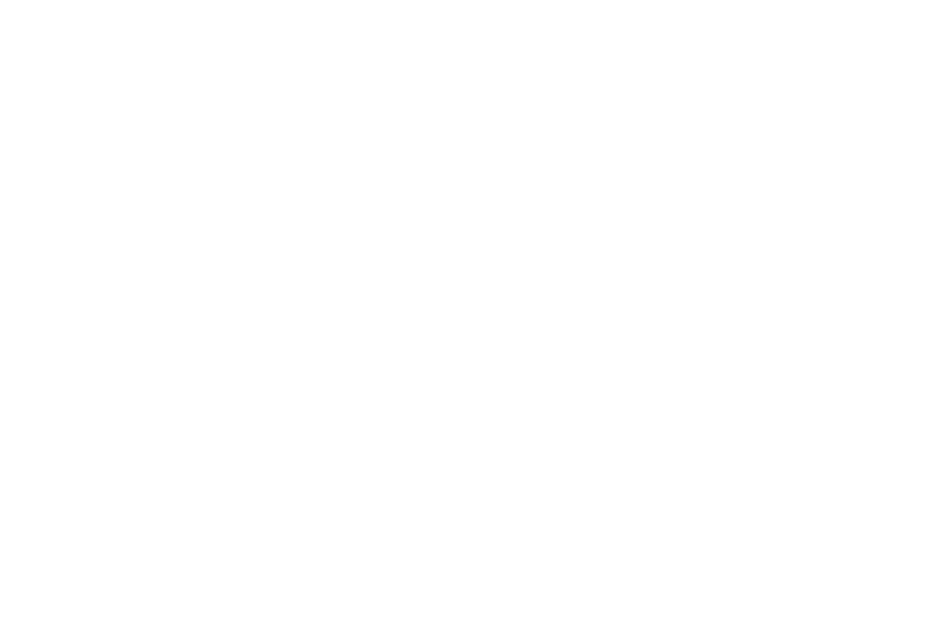
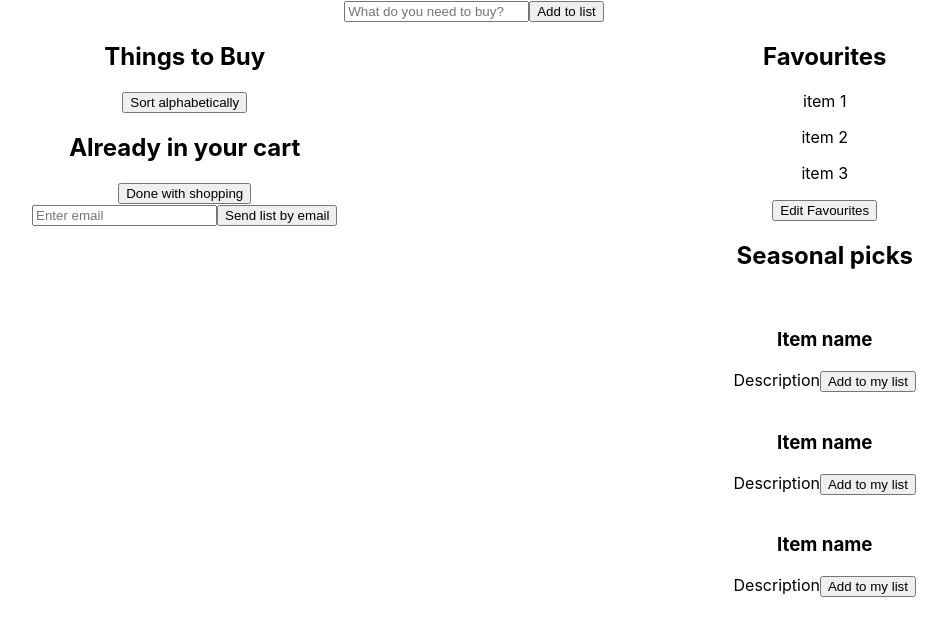
Before and after one commit to yaiza-aragonessoria/mynest, a React (Create React App) app in the folder frontend/: page /shoppinglist in a window 1280 px wide. Before the commit this address had no page. Shown: the top 636 px of the page, without its empty margins (166-1113 px from the left). Built offline with nearby package versions, Linux system fonts and the light colour scheme.

Commit message:
structure for shopping list page done, basic adding items to the shopping list works

```diff
--- a/frontend/src/App.js
+++ b/frontend/src/App.js
@@ -1,12 +1,14 @@
-import {Routes} from 'react-router-dom';
+import {Route, Routes} from 'react-router-dom';
+
 import './App.css';
+import Shoppinglist from './pages/ShoppingList/ShoppingList';
 
 function App() {
     return (
         <div className="App">
             <Routes>
                 {/*<Route path='/' element={</>}/>*/}
-
+                <Route path="/shoppinglist" element={<Shoppinglist/>}/>
             </Routes>
 
         </div>);
--- /dev/null
+++ b/frontend/src/components/ShoppingList_item/ShoppingList_item.jsx
@@ -0,0 +1,20 @@
+import React from 'react'
+
+const ShoppingList_item = ({tobuyItem}) => {
+
+  return (
+  <div className="to_buy_item">
+    {tobuyItem.map((item, index) => {
+      return (
+        <>
+        <span>{item.name}</span>
+        <button>Edit item</button>
+        </>
+      )
+    })}
+
+  </div>
+  )
+}
+
+export default ShoppingList_item
--- a/frontend/src/index.js
+++ b/frontend/src/index.js
@@ -12,7 +12,6 @@ root.render(<>
     <GlobalStyles/>
     <Provider store={store}>
         <BrowserRouter>
-
             <App/>
         </BrowserRouter>
     </Provider>
--- /dev/null
+++ b/frontend/src/pages/ShoppingList/ShoppingList.jsx
@@ -0,0 +1,103 @@
+import React, { useState } from "react";
+import ShoppingList_item from "../../components/ShoppingList_item/ShoppingList_item";
+
+import { PageWrapper, MainWrapper } from "./ShoppingList.styled";
+
+const Shoppinglist = () => {
+  const [inputText, setInputText] = useState("");
+
+  const handleInputText = (e) => {
+    setInputText(e.target.value);
+  };
+
+  const [tobuyItem, setTobuyItem] = useState([]);
+
+  const handleSubmitItem = (e) => {
+    e.preventDefault();
+    setTobuyItem([...tobuyItem, {id: Math.random () * 1000, name: inputText, completed: false}]);
+    setInputText('');
+  }
+
+
+  return (
+    <PageWrapper>
+      <div className="page_container">
+        <div className="input_container">
+          <form>
+            <input
+              type="text"
+              placeholder="What do you need to buy?"
+              onChange={handleInputText}
+              value={inputText}
+            />
+            <button
+            type="submit"
+            onClick={handleSubmitItem}>Add to list</button>
+          </form>
+        </div>
+
+        <MainWrapper>
+          <div className="left_main_container">
+            <div className="to_buy_wrapper">
+              <h2>Things to Buy</h2>
+              <button>Sort alphabetically</button>
+              <div className="to_buy_list">
+                {/* RENDER TO BUY ITEMS HERE */}
+                <ShoppingList_item tobuyItem={tobuyItem}/>
+              </div>
+            </div>
+
+
+            <div className="in_cart_wrapper">
+              <h2>Already in your cart</h2>
+              <div className="in_cart_list">
+                {/* RENDER ITEMS ALREADY IN CART */}
+              </div>
+            </div>
+
+            <button>Done with shopping</button>
+
+            <div className="send_email">
+              <input type="email" placeholder="Enter email" />
+              <button>Send list by email</button>
+            </div>
+          </div>
+
+          <div className="right_main_container">
+            <div className="favourites_wraper">
+              <h2>Favourites</h2>
+              <p>item 1</p>
+              <p>item 2</p>
+              <p>item 3</p>
+              <button>Edit Favourites</button>
+            </div>
+
+            <div className="cards_wraper">
+              <h2>Seasonal picks</h2>
+              <div className="card">
+                <img />
+                <h3>Item name</h3>
+                <span>Description</span>
+                <button>Add to my list</button>
+              </div>
+              <div className="card">
+                <img />
+                <h3>Item name</h3>
+                <span>Description</span>
+                <button>Add to my list</button>
+              </div>
+              <div className="card">
+                <img />
+                <h3>Item name</h3>
+                <span>Description</span>
+                <button>Add to my list</button>
+              </div>
+            </div>
+          </div>
+        </MainWrapper>
+      </div>
+    </PageWrapper>
+  );
+};
+
+export default Shoppinglist;
--- /dev/null
+++ b/frontend/src/pages/ShoppingList/ShoppingList.styled.js
@@ -0,0 +1,11 @@
+import styled from "styled-components"
+
+export const PageWrapper = styled.div`
+display: flex;
+flex-direction: column;
+`
+
+export const MainWrapper = styled.div`
+display: flex;
+justify-content: space-around;
+`
```
Also changed, not shown: frontend/src/components/ShoppingList_item/ShoppingList_item.styled.js (added).
